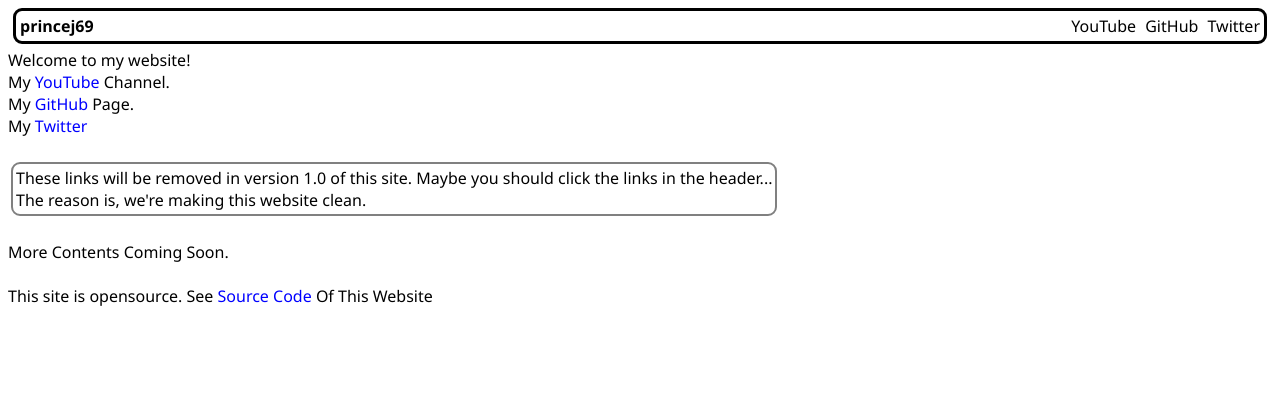
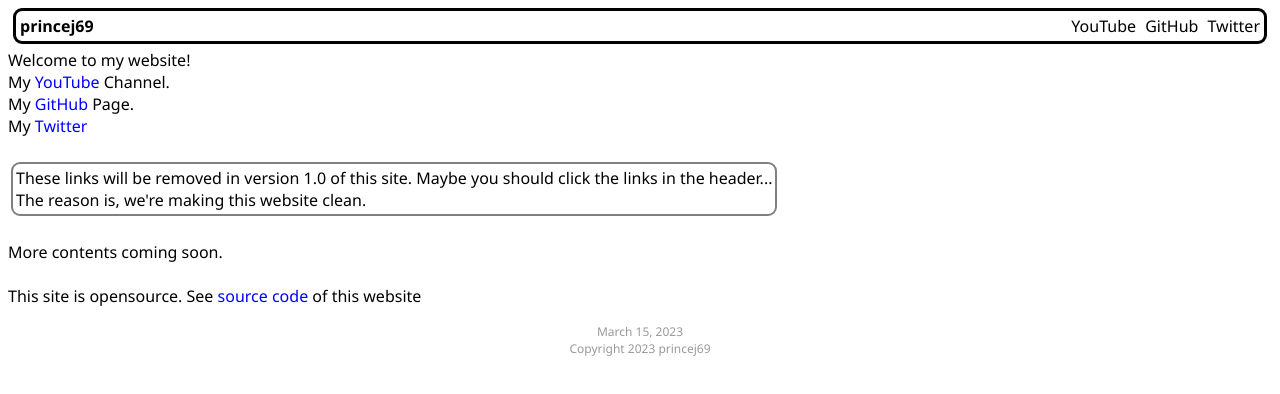
Before and after one commit to princej69/princej69.github.io, a plain HTML site: page index.html in a window 1280 px wide. Drawn offline with Linux system fonts and the light colour scheme.

Commit message:
Update 5.0

```diff
--- a/css/main.css
+++ b/css/main.css
@@ -34,3 +34,10 @@ a {
     margin: 3px;
     width: fit-content;
 }
+
+footer {
+    font-size: 12px;
+    text-align: center;
+    color: #999;
+    margin: 1rem;
+}
--- a/index.html
+++ b/index.html
@@ -9,6 +9,8 @@
         <!-- I hope it works because if it doesn't work, I'm freaking out -->
         <meta name="description" content="My wip website." charset="utf-8"/>
         <link rel="stylesheet" href="css/main.css">
+
+        <script src="js/main.js"></script>
     </head>
     <body>
         <header>
@@ -31,10 +33,14 @@
         </div>
 
         <br>
-        More Contents Coming Soon.
+        More contents coming soon.
 
         <br><br>
 
-        This site is opensource. See <a href="https://github.com/princej69/princej69.github.io">Source Code</a> Of This Website
+        This site is opensource. See <a href="https://github.com/princej69/princej69.github.io">source code</a> of this website
     </body>
+    <footer>
+        March 15, 2023 <br>
+        Copyright 2023 princej69
+    </footer>
 </html>
--- /dev/null
+++ b/js/main.js
@@ -0,0 +1 @@
+// none
--- a/utility/random/css/style.css
+++ /dev/null
@@ -1,8 +0,0 @@
-body {
-    text-align: center;
-    font-family: sans-serif;
-}
-
-input, button {
-    font-family: sans-serif;
-}
```
Also changed, not shown: utility/random/number.html (deleted, +0 -17 lines), utility/timedate/timedate.html (deleted, +0 -9 lines), 3 other files.
